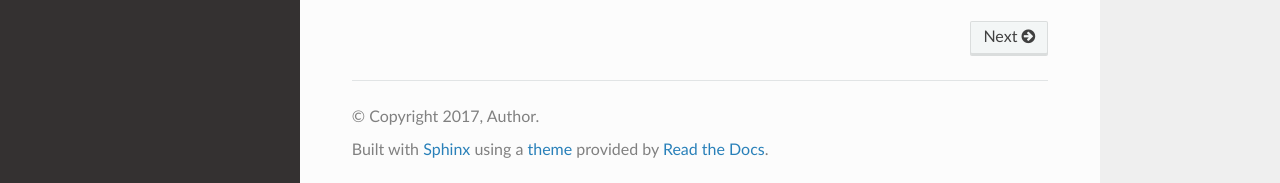
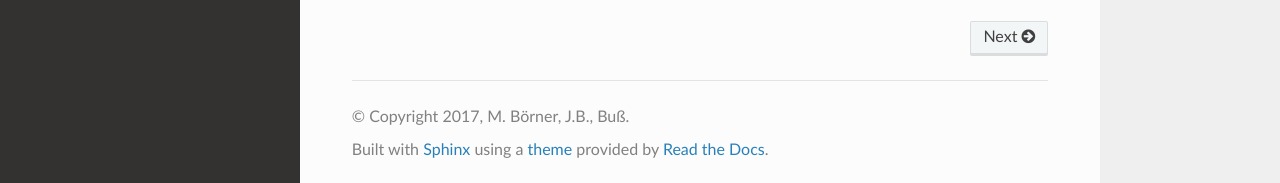
Before and after one commit to tudo-astroparticlephysics/pydisteval, a Sphinx documentation site: the page built from docs/index.rst, in a window 1280 px wide and 1154 px high. Shown: the part 968-1151 px from the top of the window. Built offline with Sphinx 7.4.7 and the Read the Docs theme 2.0.0, drawn with Linux system fonts in a browser that asks for light colours.

```diff
--- a/docs/conf.py
+++ b/docs/conf.py
@@ -34,7 +34,7 @@ extensions = [
     'sphinx.ext.autodoc',
     'sphinx.ext.todo',
     'sphinx.ext.viewcode',
-    'sphinxcontrib.napoleon'
+    'sphinx.ext.napoleon'
 ]
 
 # Add any paths that contain templates here, relative to this directory.
@@ -55,8 +55,8 @@ master_doc = 'index'
 
 # General information about the project.
 project = 'pydisteval'
-copyright = '2017, Author'
-author = 'Author'
+copyright = '2017, M. Börner, J.B., Buß'
+author = 'M. Börner, J.B., Buß'
 
 # The version info for the project you're documenting, acts as replacement for
 # |version| and |release|, also used in various other places throughout the
@@ -125,11 +125,14 @@ todo_include_todos = True
 # The theme to use for HTML and HTML Help pages.  See the documentation for
 # a list of builtin themes.
 #
-import sphinx_rtd_theme
+try:
+    import sphinx_rtd_theme
+except ImportError:
+    print('No sphinx_rtd_theme found! Default theme is used!')
+else:
+    html_theme = "sphinx_rtd_theme"
 
-html_theme = "sphinx_rtd_theme"
-
-html_theme_path = [sphinx_rtd_theme.get_html_theme_path()]
+    html_theme_path = [sphinx_rtd_theme.get_html_theme_path()]
 
 # Theme options are theme-specific and customize the look and feel of a theme
 # further.  For a list of options available for each theme, see the
```
